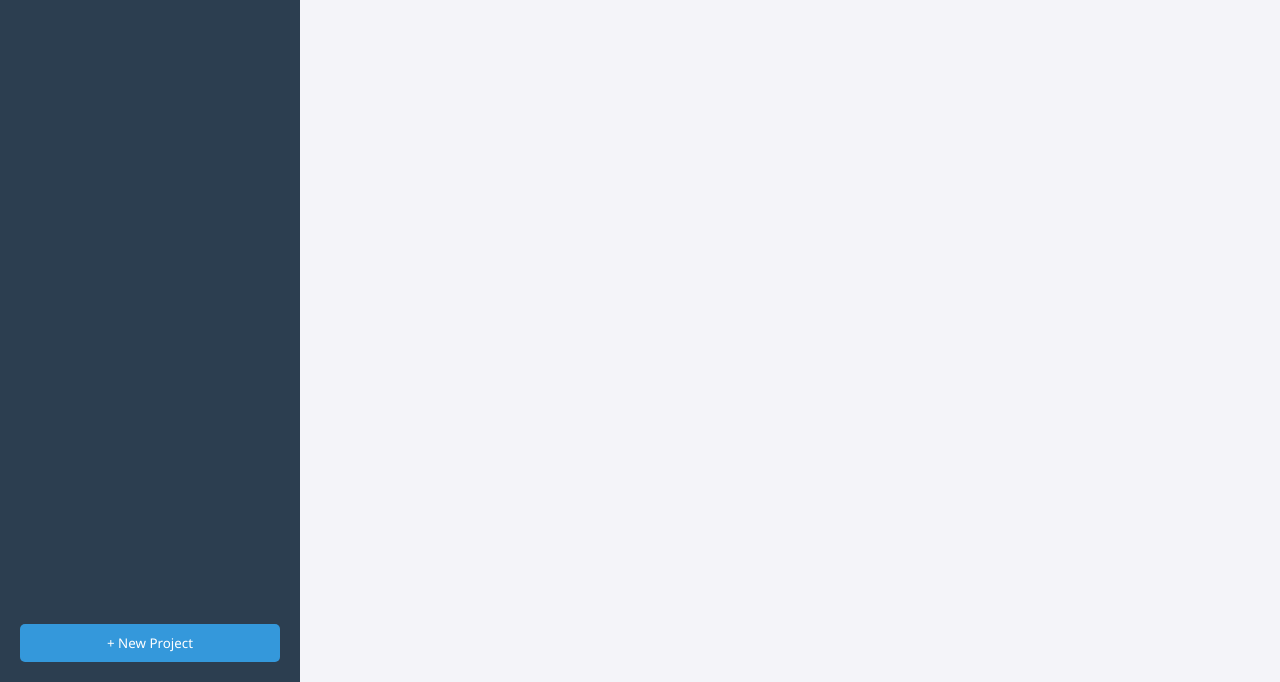
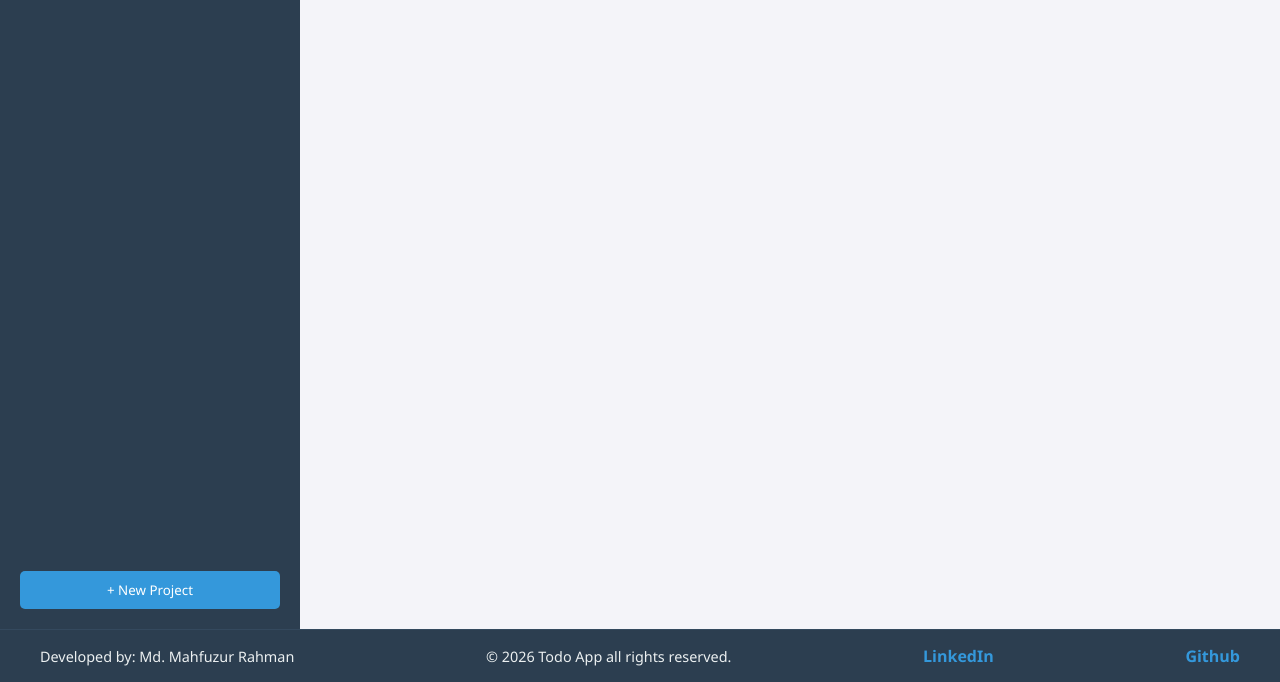
Before and after one commit to mahfuzeee/todo-list-op-js, a website built with webpack: page src/template.html in a window 1280 px wide. Shown: the part 118-800 px from the top of the page. Built offline with nearby package versions, Linux system fonts and the light colour scheme.

Commit message:
Footer added.

```diff
--- a/src/styles.css
+++ b/src/styles.css
@@ -18,8 +18,15 @@
 
 body {
   display: flex;
+  flex-direction: column;
   height: 100vh;
   background-color: var(--bg-color);
+}
+
+.app-container {
+  display: flex;
+  flex-grow: 1;
+  overflow: hidden;
 }
 
 /* Sidebar */
@@ -280,3 +287,32 @@ body {
   border-radius: 5px;
   cursor: pointer;
 }
+
+/* Footer */
+footer {
+  background-color: var(--sidebar-bg);
+  color: var(--text-light);
+  padding: 15px 30px;
+  display: flex;
+  justify-content: space-between;
+  align-items: center;
+  border-top: 1px solid #34495e;
+  gap: 20px;
+  padding: 15px 40px;
+}
+
+footer p {
+  font-size: 0.9rem;
+  margin: 0;
+}
+
+footer a {
+  color: var(--primary);
+  text-decoration: none;
+  font-weight: bold;
+  transition: color 0.2s;
+}
+
+footer a:hover {
+  color: #5dade2;
+}
--- a/src/template.html
+++ b/src/template.html
@@ -7,6 +7,7 @@
     <title>Todo App</title>
   </head>
   <body>
+    <div class="app-container">
       <!-- Sidebar for Projects -->
       <div id="sidebar">
         <h1>My Todos</h1>
@@ -22,10 +23,26 @@
         </div>
         <ul id="todo-list"></ul>
       </div>
+    </div>
 
     <!-- Modal for Adding/Editing Todos and Projects -->
     <div id="modal-overlay">
       <div id="modal-content"></div>
     </div>
+
+    <!-- Footer -->
+    <footer>
+      <p>Developed by: Md. Mahfuzur Rahman</p>
+      <p>
+        &copy;
+        <script>
+          document.write(new Date().getFullYear());
+        </script>
+        Todo App all rights reserved.
+      </p>
+
+      <a href="http://linkedin.com/in/mahfuzdh" target="_blank">LinkedIn</a>
+      <a href="http://github.com/mahfuzeee" target="_blank">Github</a>
+    </footer>
   </body>
 </html>
--- a/src/todo.js
+++ b/src/todo.js
@@ -51,7 +51,10 @@ class Todos {
           this.currentProjectId = this.projects[0].id;
         }
       } else {
-        this.currentProjectId = null;
+        // If no projects exist, create Default project
+        const defaultProject = this.createProject("Default");
+        this.projects.push(defaultProject);
+        this.currentProjectId = defaultProject.id;
       }
       return true;
     }
--- a/src/uiController.js
+++ b/src/uiController.js
@@ -21,7 +21,8 @@ class UiController {
     projects.forEach((project) => {
       const li = document.createElement("li");
       li.classList.add("project-item");
-      if (project.id === currentProj.id) li.classList.add("active");
+      if (currentProj && project.id === currentProj.id)
+        li.classList.add("active");
 
       const nameSpan = document.createElement("span");
       nameSpan.textContent = project.name;
@@ -54,6 +55,8 @@ class UiController {
   renderTodos() {
     const project = TodoApp.getCurrentProject();
     this.elements.todoList.innerHTML = "";
+
+    if (!project) return;
 
     project.todos.forEach((todo) => {
       const li = document.createElement("li");
```
Lines whose indentation alone changed are shown as unchanged.
